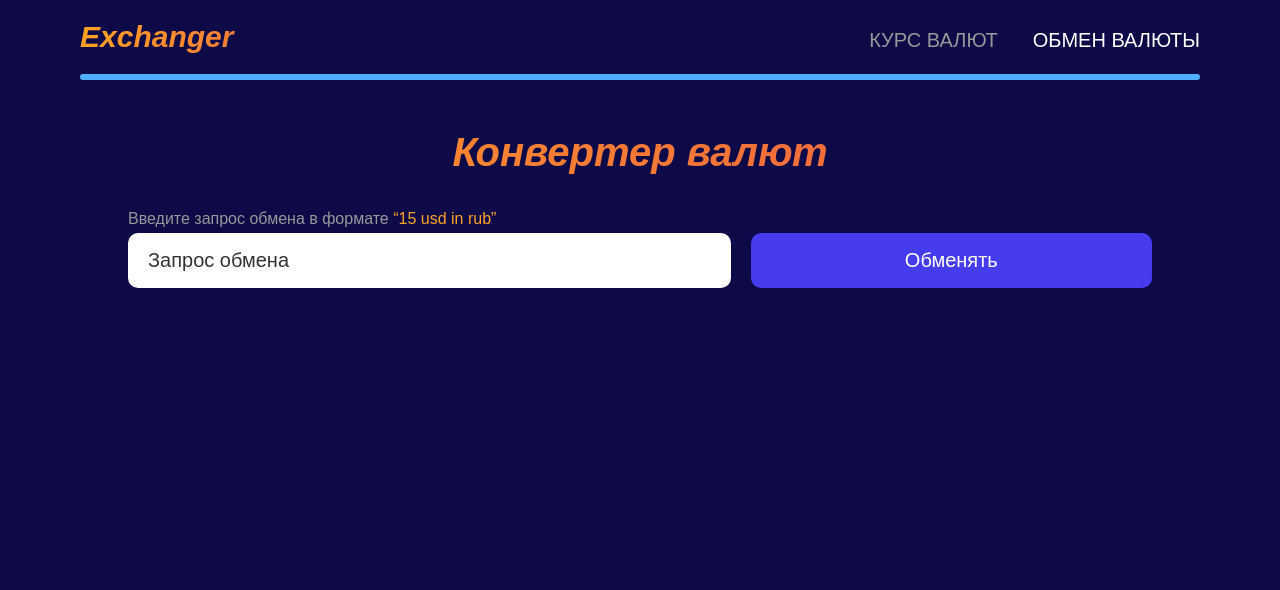
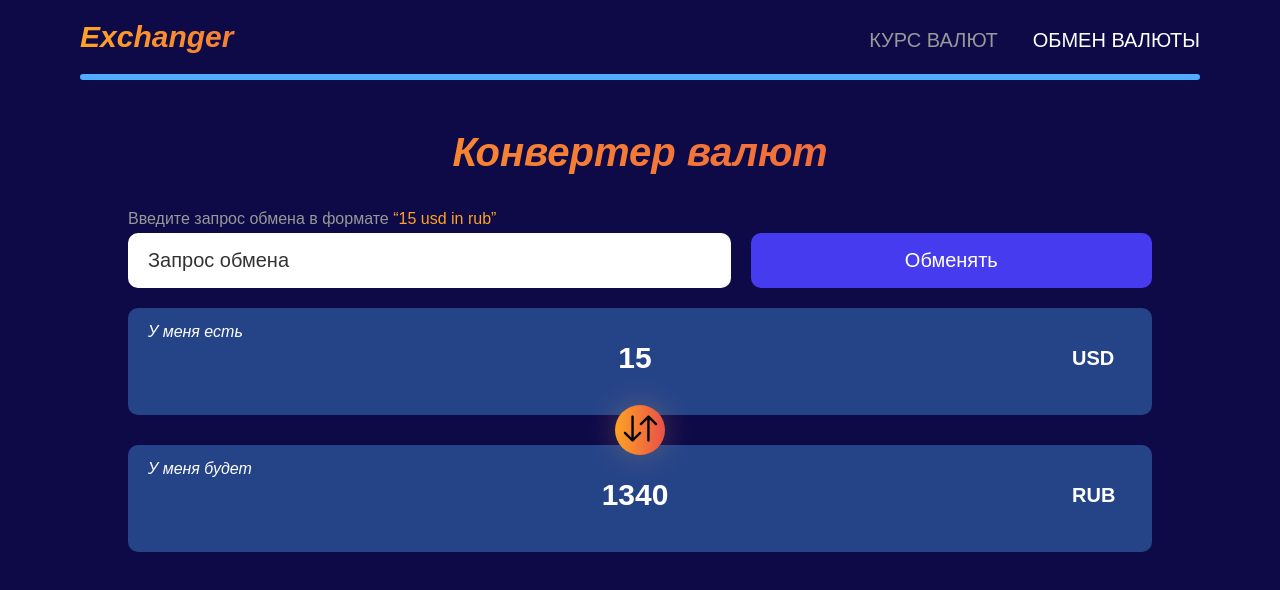
Before and after one commit to AidaChernyavskaya/exchanger, a React (Create React App) app: page /exchange in a window 1280 px wide. Shown: the top 590 px of the page. Built offline with nearby package versions, Linux system fonts and the light colour scheme; what cldr-numbers-modern would draw is missing.

Commit message:
Add currency exchange card layout

```diff
--- a/src/pages/CurrencyExchange.jsx
+++ b/src/pages/CurrencyExchange.jsx
@@ -1,4 +1,5 @@
 import React from 'react';
+import Arrows from '../icons/arrows.svg';
 
 const CurrencyExchange = () => {
     return (
@@ -16,6 +17,20 @@ const CurrencyExchange = () => {
                     />
                     <button className={'input__button'}>Обменять</button>
                 </div>
+
+                <div className={'card'}>
+                    <p className={'text__italic'}>У меня есть</p>
+                    <h4 className={'h4'}>15</h4>
+                    <h2 className={'h2 h2__bold'}>USD</h2>
+                </div>
+                <button className={'change__button'}>
+                    <input type={"image"} src={Arrows} className={'arrows__icon'}/>
+                </button>
+                <div className={'card'}>
+                    <p className={'text__italic'}>У меня будет</p>
+                    <h4 className={'h4'}>1340</h4>
+                    <h2 className={'h2 h2__bold'}>RUB</h2>
+                </div>
             </div>
         </div>
     );
--- a/src/styles/App.css
+++ b/src/styles/App.css
@@ -41,6 +41,13 @@ body {
   color: #ffffff;
   margin-bottom: 1.5rem;
 }
+.h2__bold {
+  font-weight: 600;
+  grid-column: -2/-1;
+  grid-row: 2/-1;
+  margin-bottom: 0;
+  align-self: center;
+}
 
 .h3 {
   color: #989898;
@@ -50,6 +57,25 @@ body {
 }
 .h3__alternative {
   color: #FFA225;
+}
+
+.h4 {
+  color: #ffffff;
+  font-size: 3rem;
+  grid-row: 2/-1;
+  grid-column: 1/3;
+  justify-self: center;
+  margin-left: 5rem;
+}
+
+.text__italic {
+  font-size: 1.6rem;
+  font-style: italic;
+  font-weight: 400;
+  color: #ffffff;
+  grid-row: 1/2;
+  grid-column: 1/-1;
+  align-self: center;
 }
 
 .content {
@@ -105,4 +131,32 @@ body {
   transform: translateY(-0.1rem);
 }
 
+.card {
+  background: rgba(81, 174, 254, 0.35);
+  border-radius: 1rem;
+  width: 100%;
+  padding: 1.5rem 2rem 4rem;
+  display: grid;
+  grid-template-columns: 20rem 1fr 6rem;
+  grid-template-rows: max-content max-content;
+}
+
+.change__button {
+  border: none;
+  background: linear-gradient(90deg, #FFA225 0%, #E95047 100%);
+  filter: drop-shadow(0px 0px 15px rgba(255, 181, 94, 0.25));
+  border-radius: 100%;
+  width: 5rem;
+  height: 5rem;
+  display: block;
+  margin: -1rem auto;
+  cursor: pointer;
+}
+
+.arrows__icon {
+  width: 3.5rem;
+  height: 3.5rem;
+  pointer-events: none;
+}
+
 /*# sourceMappingURL=App.css.map */
--- a/src/styles/App.sass
+++ b/src/styles/App.sass
@@ -33,6 +33,12 @@ body
   font-weight: 400
   color: $white
   margin-bottom: 1.5rem
+  &__bold
+    font-weight: 600
+    grid-column: -2/-1
+    grid-row: 2/-1
+    margin-bottom: 0
+    align-self: center
 
 .h3
   color: $grey
@@ -41,6 +47,23 @@ body
   margin-bottom: .5rem
   &__alternative
     color: $alternative-orange
+
+.h4
+  color: $white
+  font-size: 3rem
+  grid-row: 2/-1
+  grid-column: 1/3
+  justify-self: center
+  margin-left: 5rem
+
+.text__italic
+  font-size: 1.6rem
+  font-style: italic
+  font-weight: 400
+  color: $white
+  grid-row: 1/2
+  grid-column: 1/-1
+  align-self: center
 
 .content
   margin: 0 auto
@@ -81,3 +104,28 @@ body
       transform: translateY(-.3rem)
     &:active
       transform: translateY(-.1rem)
+
+.card
+  background: $blue-background
+  border-radius: 1rem
+  width: 100%
+  padding: 1.5rem 2rem 4rem
+  display: grid
+  grid-template-columns: 20rem 1fr 6rem
+  grid-template-rows: max-content max-content
+
+.change__button
+  border: none
+  background: $gradient
+  filter: drop-shadow(0px 0px 15px rgba(255, 181, 94, 0.25))
+  border-radius: 100%
+  width: 5rem
+  height: 5rem
+  display: block
+  margin: -1rem auto
+  cursor: pointer
+
+.arrows__icon
+  width: 3.5rem
+  height: 3.5rem
+  pointer-events: none
```
Also changed, not shown: src/icons/arrows.svg (added), 1 other file (tests, documents, lock files or other folders).
